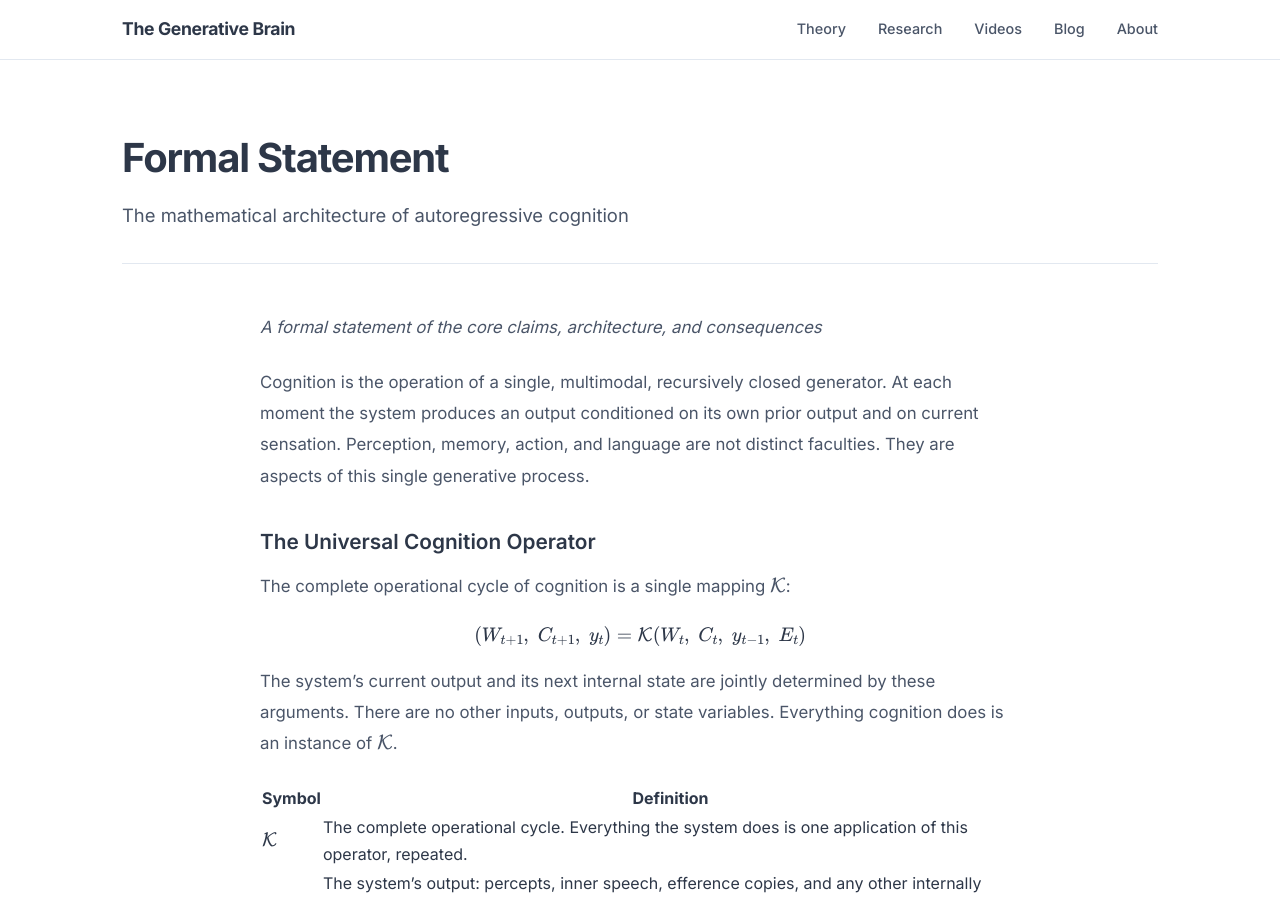
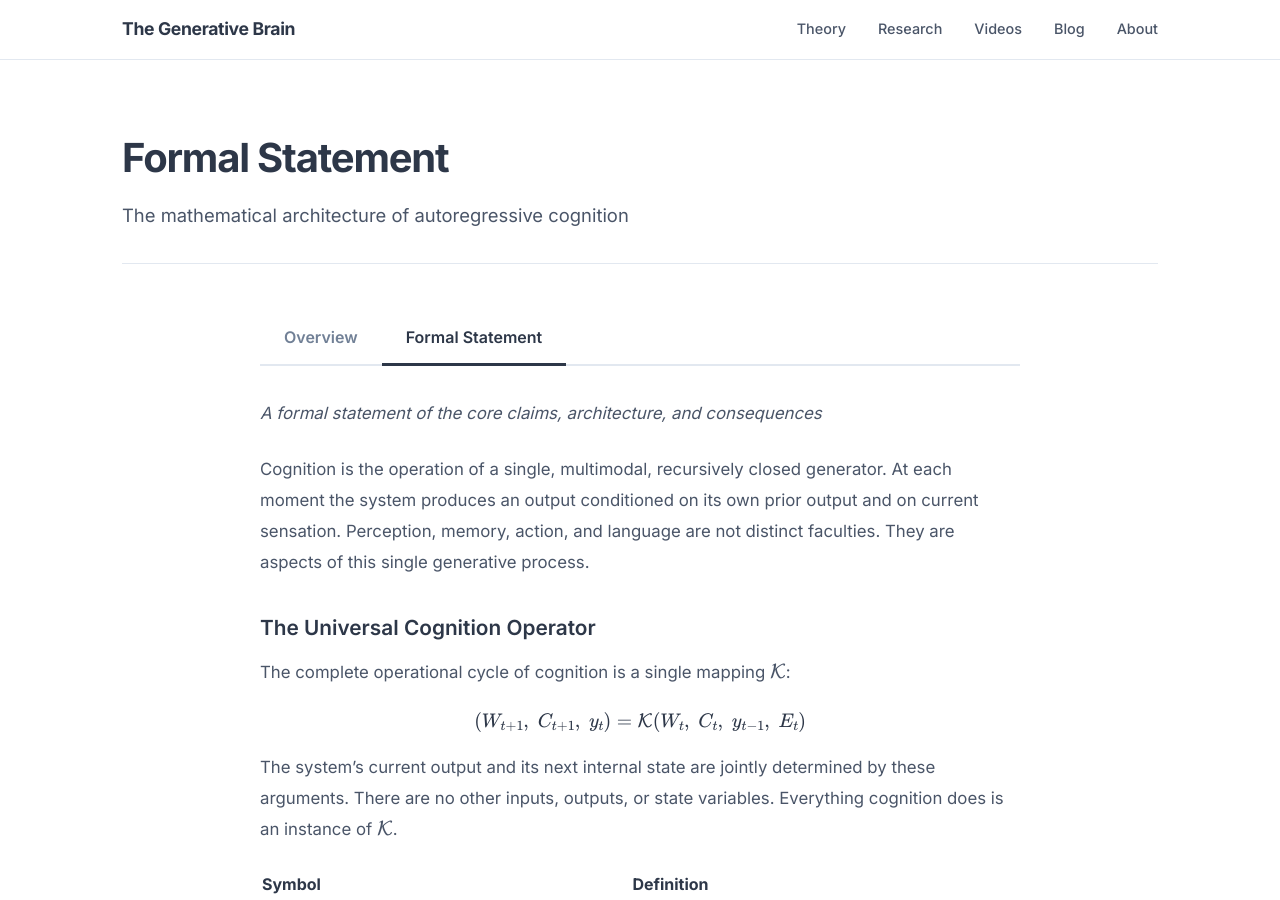
Before and after one commit to elanbarenholtz/elanbarenholtz.github.io, a Jekyll site: the page built from formalism.md, in a window 1280 px wide and 900 px high. Built offline with Jekyll 4.4.1, drawn with Linux system fonts in a browser that asks for light colours.

Commit message:
Add subtab navigation to formalism page

```diff
--- a/formalism.md
+++ b/formalism.md
@@ -6,6 +6,12 @@
 ---
 
 <div class="prose" markdown="1">
+
+<div class="theory-tabs" style="display: flex; gap: 0; margin-bottom: 2rem; border-bottom: 2px solid #e2e8f0;">
+  <a href="/theory/" class="theory-tab" style="padding: 0.75rem 1.5rem; text-decoration: none; font-weight: 600; color: #718096;">Overview</a>
+  <a href="/formalism/" class="theory-tab" style="padding: 0.75rem 1.5rem; text-decoration: none; font-weight: 600; color: #2d3748; border-bottom: 3px solid #2d3748; margin-bottom: -2px;">Formal Statement</a>
+</div>
+
 
 <script type="text/javascript" async src="https://cdnjs.cloudflare.com/ajax/libs/mathjax/3.2.2/es5/tex-mml-chtml.min.js"></script>
 
```
